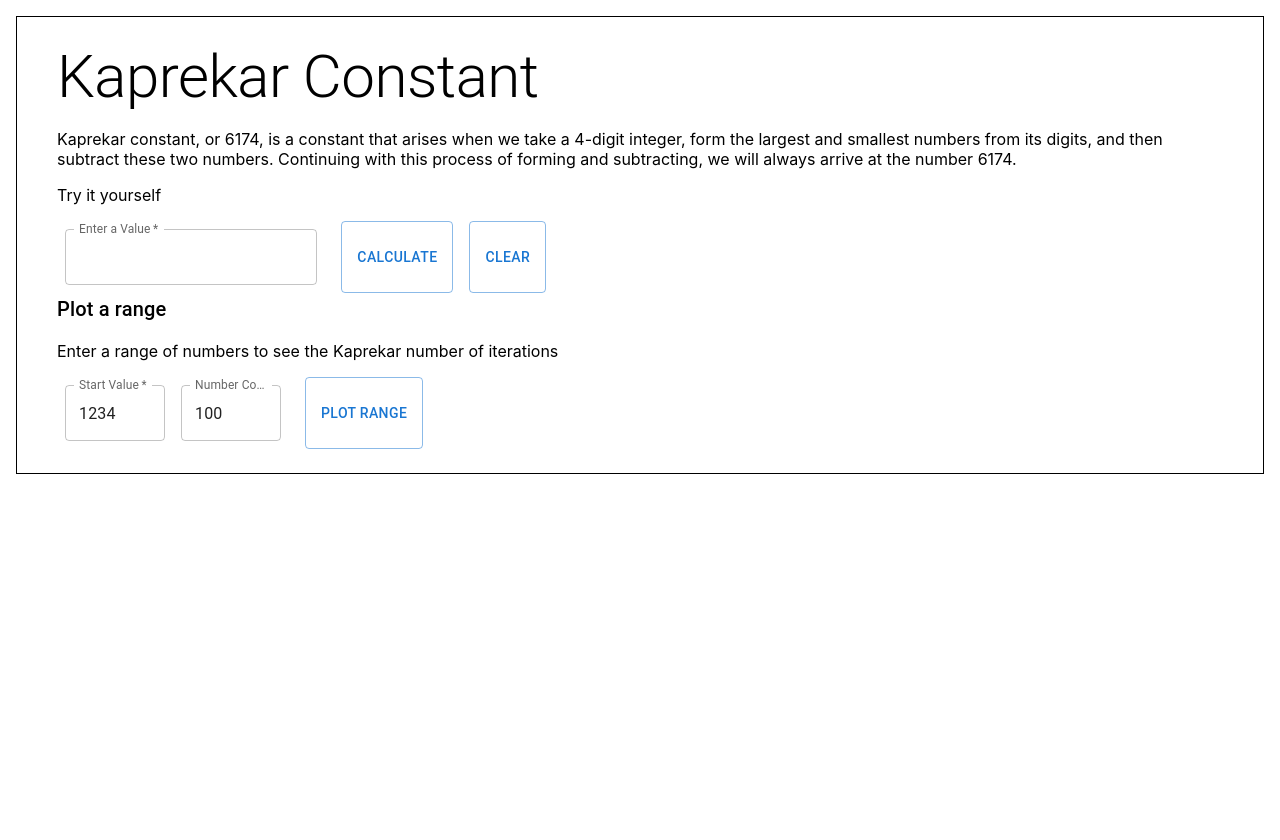
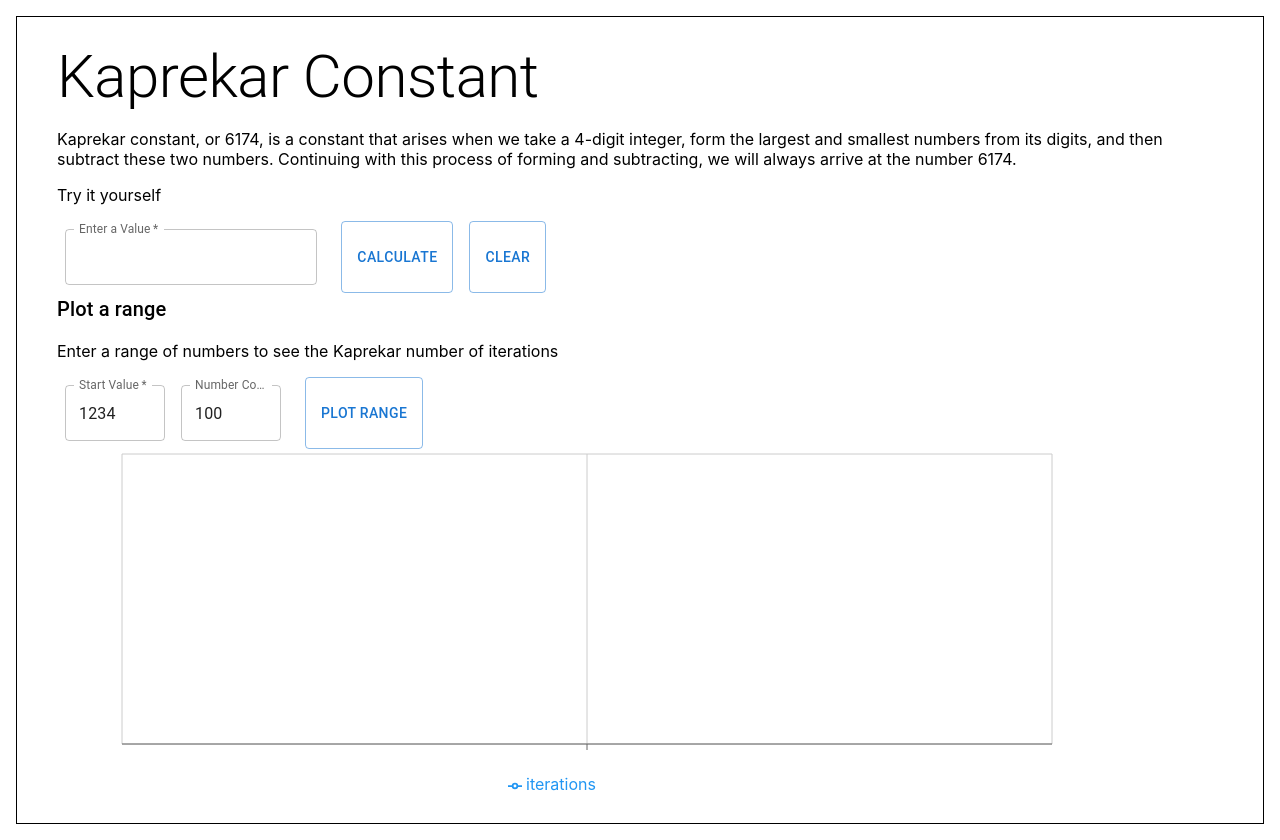
Before and after one commit to cerdamario13/fun-math, a React (Create React App) app: page / in a window 1280 px wide. Before the commit the page ends 800 px from the top, so only its background shows below. Built offline with nearby package versions, Linux system fonts and the light colour scheme.

Commit message:
added line chart of iterations

```diff
--- a/src/App.js
+++ b/src/App.js
@@ -9,6 +9,8 @@ import Alert from '@mui/material/Alert';
 import List from '@mui/material/List';
 import ListItem from '@mui/material/ListItem';
 import ListItemText from '@mui/material/ListItemText';
+import { CartesianGrid, Legend, Line, LineChart, Tooltip, XAxis, YAxis } from "recharts"
+
 
 function App() {
 
@@ -128,7 +130,9 @@ function App() {
 
       //Try and calculate kaprekar value or return 0
       try{
-        numberIterations.push([values, kaprekar_function(values.toString()).length]);
+        numberIterations.push(
+          {"value": values, "iterations": kaprekar_function(values.toString()).length}
+          );
         // numberValues.push(values);
         // numberIterations.push(kaprekar_function(values.toString()).length);
       } catch {
@@ -219,6 +223,16 @@ function App() {
           />
           <Button variant='outlined' onClick={() => plotRange()} >Plot Range</Button>
         </Stack>
+
+        <LineChart width={1000} height={350} data={plotData}>
+            <Line type="monotone" dataKey={"iterations"} stroke="#2196F3" strokeWidth={3}></Line>
+            <CartesianGrid stroke="#ccc"></CartesianGrid>
+            <XAxis dataKey="value"></XAxis>
+            <YAxis></YAxis>
+            <Tooltip></Tooltip>
+            <Legend></Legend>
+          </LineChart>
+
       </Box>
     </>
   );
```
